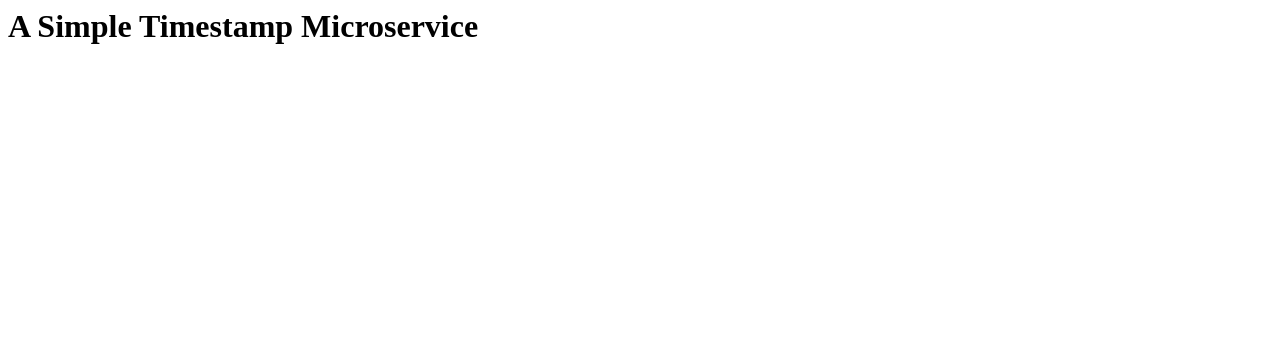
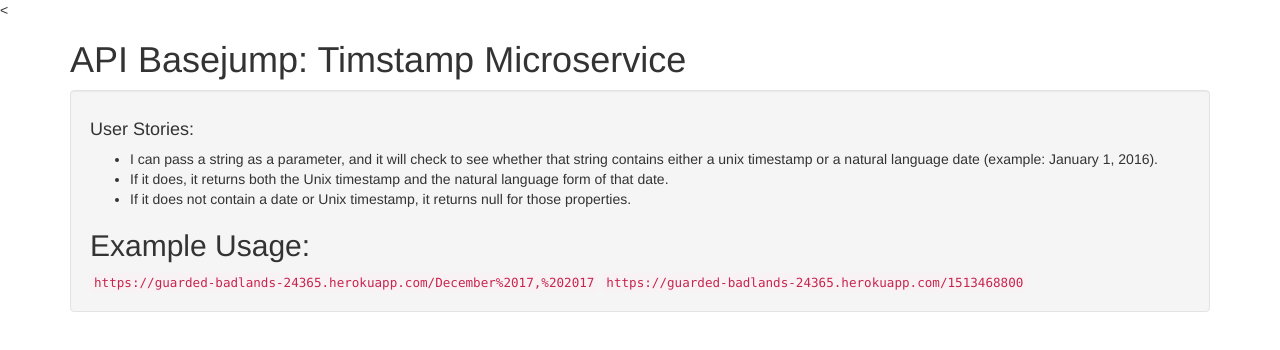
Before and after one commit to gvbaker55/fcc_timestamp, a website: page views/index.html in a window 1280 px wide. Drawn offline with nearby package versions, Linux system fonts and the light colour scheme.

Commit message:
final edit

```diff
--- a/package.json
+++ b/package.json
@@ -11,6 +11,7 @@
   "license": "ISC",
   "dependencies": {
     "body-parser": "^1.17.2",
+    "bootstrap": "^3.3.7",
     "cors": "^2.8.3",
     "ejs": "^2.5.6",
     "express": "^4.15.3"
--- a/views/index.html
+++ b/views/index.html
@@ -2,9 +2,23 @@
 <html>
   <head>
     <meta charset="utf-8">
+    <<link rel="stylesheet" href="../node_modules/bootstrap/dist/css/bootstrap.css">
     <title>FCC Timestamp Microservice</title>
   </head>
   <body>
-    <h1>A Simple Timestamp Microservice</h1>
+    <div class="container">
+      <h1>API Basejump: Timstamp Microservice</h1>
+        <div class="well">
+          <h4>User Stories:</h3>
+          <ul>
+            <li> I can pass a string as a parameter, and it will check to see whether that string contains either a unix timestamp or a natural language date (example: January 1, 2016).</li>
+            <li>If it does, it returns both the Unix timestamp and the natural language form of that date.</li>
+            <li>If it does not contain a date or Unix timestamp, it returns null for those properties.</li>
+          </ul>
+          <h2>Example Usage:</h2>
+          <code>https://guarded-badlands-24365.herokuapp.com/December%2017,%202017</code>
+          <code>https://guarded-badlands-24365.herokuapp.com/1513468800</code>
+        </div>
+    </div>
   </body>
 </html>
```
